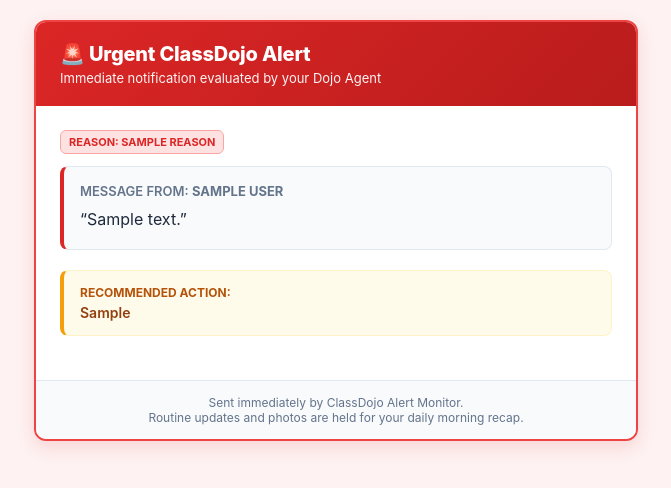
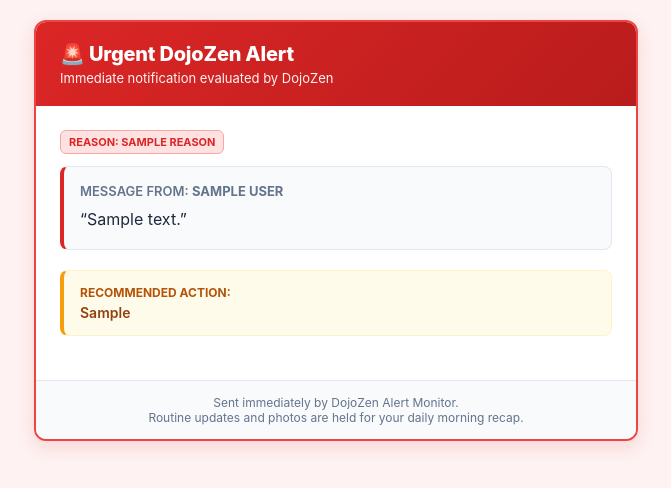
Before and after one commit to danielherrington/dojo-zen, a Python web app: template src/dojo/templates/email_alert.html in a window 1280 px wide. Shown: the top 488 px of the page, without its empty margins (304-975 px from the left). Run offline with Jinja, Linux system fonts and the light colour scheme; the template is opened without the code that fills it: most values are stand-ins (such as "Sample title", 1, 10 or a date in 2020).

Commit message:
chore(email): rename email sender and subjects to DojoZen to distinguish from ClassDojo emails

```diff
--- a/src/dojo/config.py
+++ b/src/dojo/config.py
@@ -32,7 +32,7 @@ class Settings(BaseModel):
         default_factory=lambda: os.getenv("SMTP_USE_TLS", "true").lower() in ("true", "1", "yes")
     )
     email_from: str = Field(
-        default_factory=lambda: os.getenv("EMAIL_FROM", "ClassDojo Digest <dojo@example.com>")
+        default_factory=lambda: os.getenv("EMAIL_FROM", "DojoZen Daily Briefing <dojo@example.com>")
     )
     email_to: str = Field(default_factory=lambda: os.getenv("EMAIL_TO", ""))
 
--- a/src/dojo/digest.py
+++ b/src/dojo/digest.py
@@ -430,7 +430,7 @@ class DigestEngine:
         lines = []
         title_date = briefing.generated_at
         lines.append("=" * 60)
-        lines.append(f"🎒 CLASSDOJO DAILY BRIEFING — {title_date}")
+        lines.append(f"🎒 DOJOZEN DAILY BRIEFING — {title_date}")
         if briefing.children_names:
             lines.append(f"Students: {', '.join(briefing.children_names)}")
         lines.append("=" * 60)
--- a/src/dojo/mailer.py
+++ b/src/dojo/mailer.py
@@ -64,7 +64,7 @@ class Mailer:
         msg = MIMEMultipart("alternative")
         subject_prefix = "🚨 Action Items: " if briefing.action_items else ""
         period_str = f" {briefing.period}" if hasattr(briefing, "period") and briefing.period else ""
-        msg["Subject"] = f"{subject_prefix}🎒 ClassDojo{period_str} Briefing — {briefing.generated_at}"
+        msg["Subject"] = f"{subject_prefix}🎒 DojoZen{period_str} Briefing — {briefing.generated_at}"
         msg["From"] = self.settings.email_from or self.settings.smtp_user
         msg["To"] = recipient
 
@@ -106,7 +106,7 @@ class Mailer:
 
         html_content = self.render_alert_html(decision)
         plain_text = (
-            f"🚨 URGENT CLASSDOJO ALERT\n"
+            f"🚨 URGENT DOJOZEN ALERT\n"
             f"=========================================\n"
             f"From: {decision.sender_or_author}\n"
             f"Reason: {decision.reason}\n"
@@ -116,7 +116,7 @@ class Mailer:
             plain_text += f"Action Required: {decision.action_required}\n"
 
         msg = MIMEMultipart("alternative")
-        msg["Subject"] = f"🚨 URGENT ClassDojo Alert: {decision.title}"
+        msg["Subject"] = f"🚨 URGENT DojoZen Alert: {decision.title}"
         msg["From"] = self.settings.email_from or self.settings.smtp_user
         msg["To"] = recipient
         msg["X-Priority"] = "1"  # High priority header
--- a/src/dojo/templates/email_alert.html
+++ b/src/dojo/templates/email_alert.html
@@ -3,7 +3,7 @@
 <head>
   <meta charset="utf-8">
   <meta name="viewport" content="width=device-width, initial-scale=1.0">
-  <title>URGENT: ClassDojo Alert</title>
+  <title>URGENT: DojoZen Alert</title>
   <style>
     body {
       font-family: -apple-system, BlinkMacSystemFont, 'Segoe UI', Roboto, Helvetica, Arial, sans-serif;
@@ -111,8 +111,8 @@
 <body>
   <div class="container">
     <div class="header">
-      <h1>🚨 Urgent ClassDojo Alert</h1>
-      <p class="subtitle">Immediate notification evaluated by your Dojo Agent</p>
+      <h1>🚨 Urgent DojoZen Alert</h1>
+      <p class="subtitle">Immediate notification evaluated by DojoZen</p>
     </div>
 
     <div class="content">
@@ -132,7 +132,7 @@
     </div>
 
     <div class="footer">
-      Sent immediately by ClassDojo Alert Monitor.<br>
+      Sent immediately by DojoZen Alert Monitor.<br>
       Routine updates and photos are held for your daily morning recap.
     </div>
   </div>
--- a/src/dojo/templates/email_digest.html
+++ b/src/dojo/templates/email_digest.html
@@ -3,7 +3,7 @@
 <head>
   <meta charset="utf-8">
   <meta name="viewport" content="width=device-width, initial-scale=1.0">
-  <title>ClassDojo Daily Briefing</title>
+  <title>DojoZen Daily Briefing</title>
   <style>
     body {
       font-family: -apple-system, BlinkMacSystemFont, 'Segoe UI', Roboto, Helvetica, Arial, sans-serif;
@@ -151,7 +151,7 @@
 <body>
   <div class="container">
     <div class="header">
-      <h1>🎒 ClassDojo {{ briefing.period or 'Daily' }} Briefing</h1>
+      <h1>🎒 DojoZen {{ briefing.period or 'Daily' }} Briefing</h1>
       <p class="subtitle">
         {{ briefing.generated_at }}
         {% if briefing.children_names %}
```
Also changed, not shown: tests/test_alert_evaluator.py (+1 -1 lines), tests/test_digest.py (+1 -1 lines), tests/test_mailer.py (+1 -1 lines), tests/test_mcp_server.py (+2 -2 lines).
